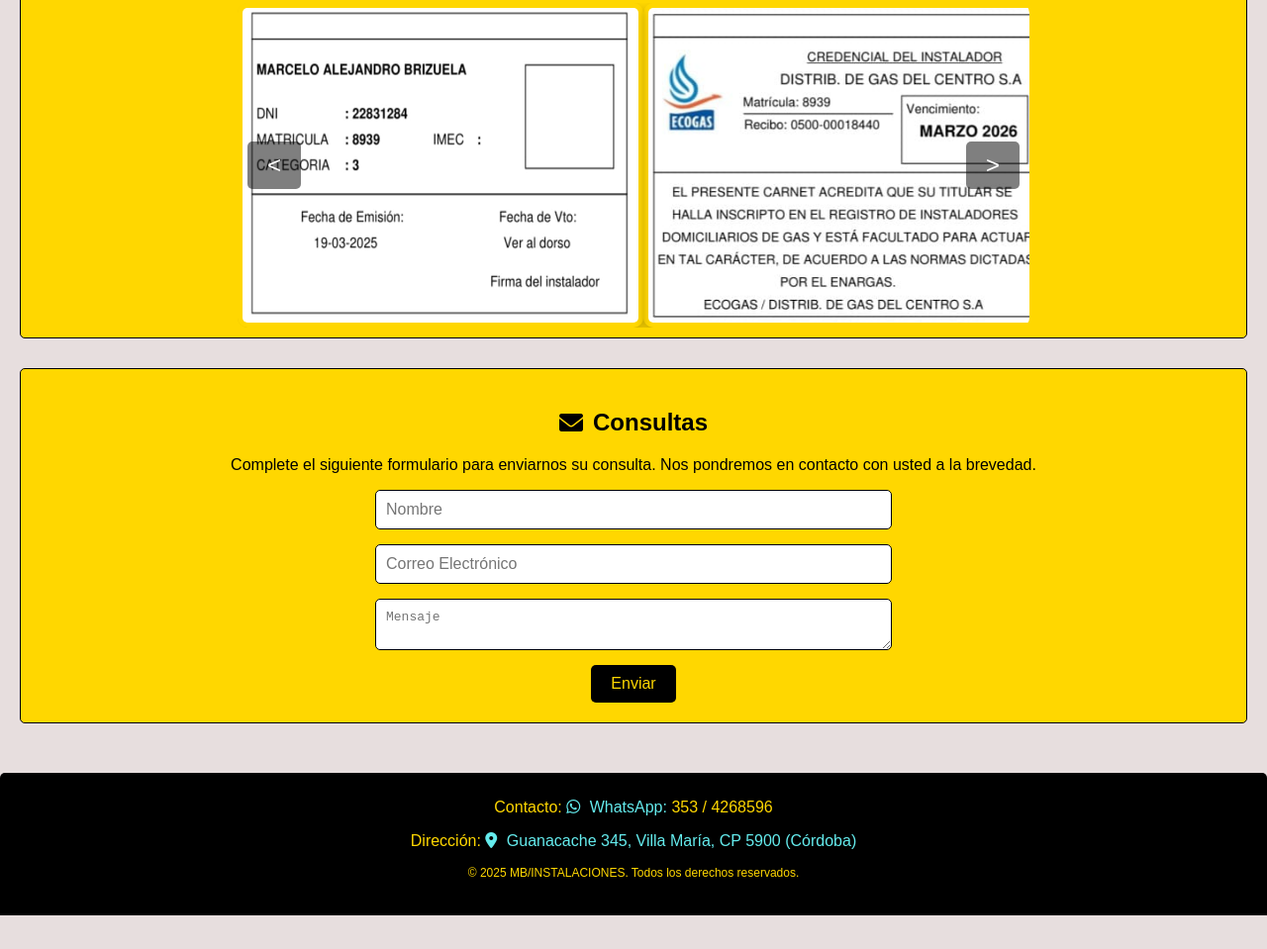
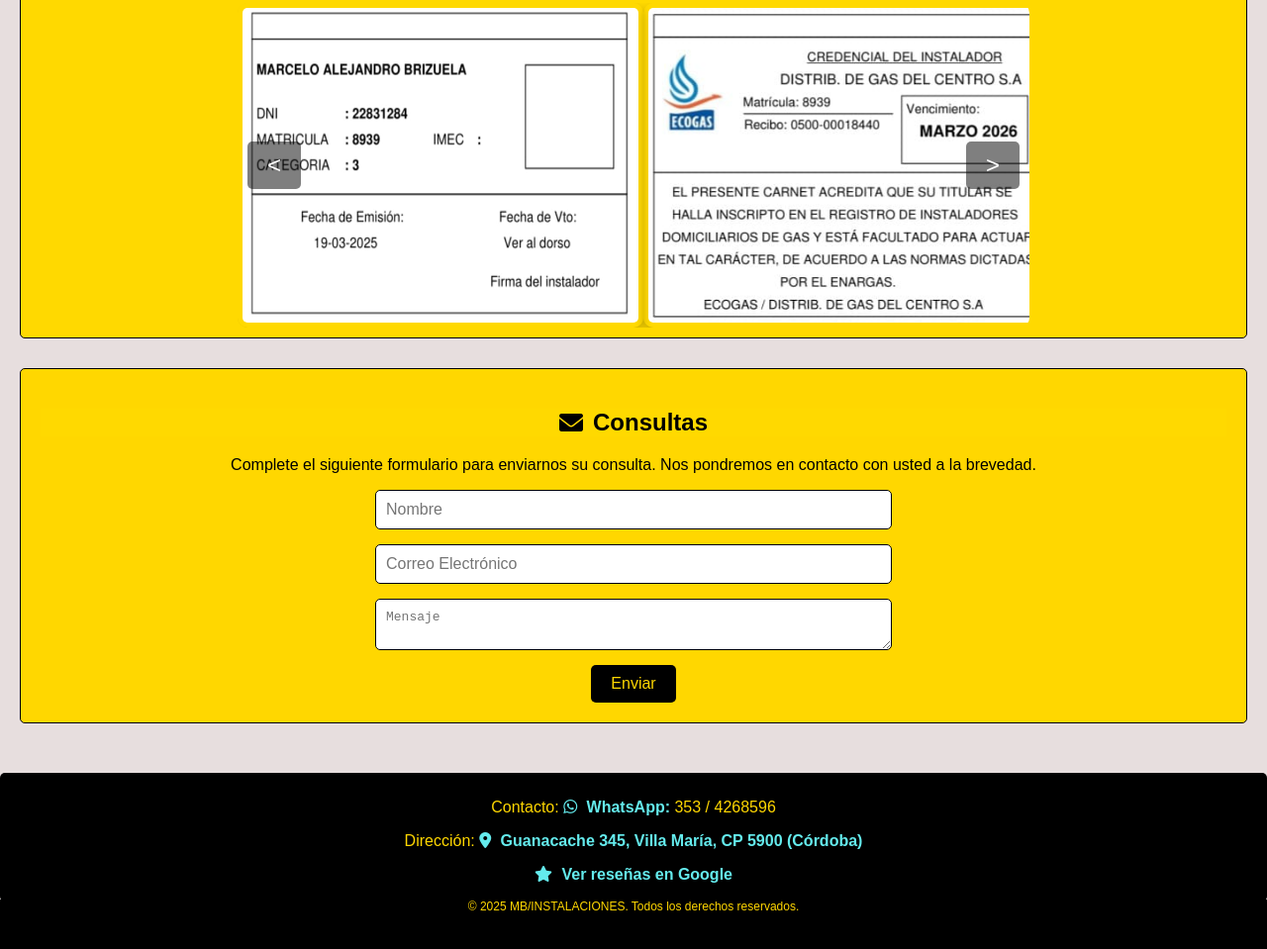
Before and after one commit to Palomo72/MB-INSTALACIONES-GASISTA, a plain HTML site: page index.html in a window 1280 px wide. Shown: the part 945-1904 px from the top of the page at 99% size. Before the commit the page ends 1870 px from the top, so only its background shows below. Drawn offline with Linux system fonts and the light colour scheme.

Commit message:
Add files via upload

```diff
--- a/index.html
+++ b/index.html
@@ -116,10 +116,9 @@
         </section>
     </main>
     <footer>
-        <p>Contacto: <a href="https://wa.me/3534268596" target="_blank"><i class="fab fa-whatsapp"></i> WhatsApp:
-            </a>353 / 4268596</p>
-        <p>Dirección: <a href="https://www.google.com/maps/search/?api=1&query=Guanacache+345+Villa+Maria+Cordoba"
-                target="_blank"><i class="fas fa-map-marker-alt"></i> Guanacache 345, Villa María, CP 5900 (Córdoba)</a></p>
+        <p>Contacto: <a href="https://wa.me/3534268596" target="_blank"><i class="fab fa-whatsapp"></i> WhatsApp:</a> 353 / 4268596</p>
+        <p>Dirección: <a href="https://www.google.com/maps/search/?api=1&query=Guanacache+345+Villa+Maria+Cordoba" target="_blank"><i class="fas fa-map-marker-alt"></i> Guanacache 345, Villa María, CP 5900 (Córdoba)</a></p>
+        <p><a href=https://www.google.com/maps/place/MB+INSTALACIONES+(gasista+plomero+electricista)/@-32.4151865,-63.2116084,17z/data=!4m8!3m7!1s0x95cc434d247f4e8f:0x1701b9f77e494e4e!8m2!3d-32.4151865!4d-63.2116084!9m1!1b1!16s%2Fg%2F11gvqr4ddr?entry=ttu&g_ep=EgoyMDI1MDMyNC4wIKXMDSoASAFQAw%3D%3D target="_blank"><i class="fas fa-star"></i> Ver reseñas en Google</a></p>
         <p class="copy">&copy; 2025 MB/INSTALACIONES. Todos los derechos reservados.</p>
     </footer>
 </div>
--- a/styles.css
+++ b/styles.css
@@ -131,7 +131,7 @@
     border-radius: 5px;
     border: 1px solid #000;
     /* Borde negro */
-    background-color: #FFD700;
+    background-color: #ffd900;
     /* Fondo amarillo */
     color: #000;
     /* Texto negro */
@@ -141,6 +141,7 @@
 section h2 {
     color: #000;
     /* Título en negro */
+    background-color: #ffd900;
     display: flex;
     align-items: center;
     justify-content: center;
@@ -274,16 +275,7 @@
     width: 100%;
 }
 /* Cambia el color de los enlaces en el footer */
-footer a {
-    color:rgb(100, 235, 237); /* Cambia este color al que desees */
-    text-decoration: none; /* Elimina el subrayado del enlace */
-}
 
-/* Cambia el color al pasar el mouse sobre los enlaces */
-footer a:hover {
-    color: #FFFFFF; /* Cambia este color al que desees para el hover */
-    text-decoration: underline; /* Opcional: agrega subrayado al pasar el mouse */
-}
 /* Opcional: Ajusta el tamaño del texto dentro del footer */
 footer .copy {
     font-size: 12px; /* Aumenta el tamaño del texto si es necesario */
@@ -298,6 +290,16 @@
 
 footer i {
     margin-right: 5px;
+}
+footer a {
+    color:rgb(100, 235, 237);
+    text-decoration: none;
+    font-weight: bold; /* Texto en negrita */
+}
+
+footer a:hover {
+    color:#ffd900; /* Cambia a blanco al pasar el mouse */
+
 }
 
 .copy {
```
